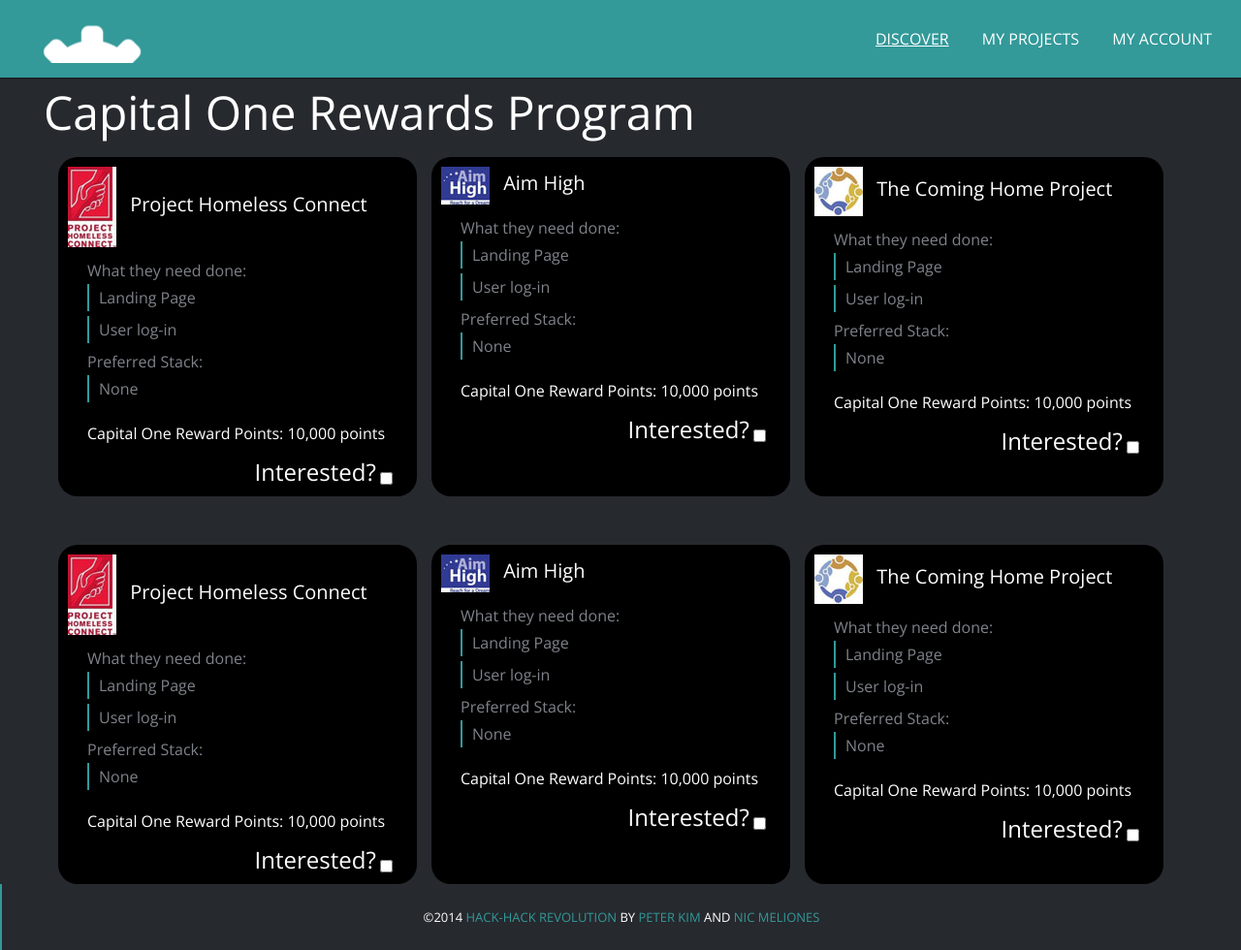
After one commit to 123peterkim/AngelHack, a PHP site: page /page2.html in a window 1280 px wide. The commit adds this page. Shown: the whole page at 97% size. Run offline with PHP 8.4, Linux system fonts and the light colour scheme; some libraries are stand-ins or nearby versions.

Commit message:
rough sketch for project list page

```diff
--- a/_include/css/main.css
+++ b/_include/css/main.css
@@ -16,6 +16,8 @@ Version: 1.0
 	margin-left: auto;
 	margin-right: auto;
 	width:300px;
+	margin-top: 50px;
+	margin-bottom: 50px;
 }
 
 #register {
@@ -24,6 +26,53 @@ Version: 1.0
 
 }
 
+#markinterested {
+	background-color: black;
+	height: 350px;
+	margin-left: 15px;
+	border-radius: 20px;
+}
+
+#projectimg {
+	margin: 10px 10px 10px 10px;
+}
+
+#projecttitle img, h4 {
+	display: inline-block;
+	margin-left: -20px;
+}
+
+#project2 {
+	margin-top: 50px;
+}
+
+#page2container {
+	margin-left: 75px;
+}
+
+.span4 div {
+	margin-left: 30px;
+}
+
+#rewards {
+/*	border-left: 2px #339999 solid;
+	padding-left: 10px;*/
+	margin-top: 20px;
+}
+
+p {
+	border-left: 2px #339999 solid;
+	padding-left: 10px;
+}
+
+h3 {
+	display: inline-block;
+}
+
+#interested {
+	float:right;
+	margin-right: 25px;
+}
 
 html, body {
 	height: 100%;
@@ -82,7 +131,7 @@ strong {
 }
 
 p {
-	margin: 0 0 30px;
+	margin: 0 0 5px;
 }
 
 hr {
@@ -223,7 +272,7 @@ h3,
 h4,
 h5,
 h6{
-	margin:0 0 20px 0;
+	margin:0 0 10px 0;
 	color:#FFFFFF;
 	font-weight:300;
 	font-family: 'Open Sans', sans-serif;
@@ -352,7 +401,7 @@ h3.spec {
 
 #home-slider .container .row {
 	position: absolute;
-	bottom: 100px;
+/*	bottom: 100px;*/
 }
 
 #home-slider .slider-text {
@@ -544,7 +593,7 @@ header #logo {
 }
 
 header #logo a {
-	background: url(../img/logo.png) no-repeat;
+	background: url(../img/logo1.png) no-repeat;
 	width: 130px;
 	height: 50px;
 	text-indent: -9999px;
@@ -595,6 +644,7 @@ nav#menu #menu-nav li a {
 nav#menu #menu-nav li.current a,
 nav#menu #menu-nav li a:hover {
 	color: white;
+	text-decoration: underline;
 }
 
 
--- a/index.html
+++ b/index.html
@@ -178,7 +178,7 @@
             </div>
             <div class="span6">
                 <h3>Sign in</h3>
-                <form  ng-submit="login()" class="signin form-horizontal">
+                <form  action="page2.html" class="signin form-horizontal">
                     <div class="form-group">
                         <label for="email" class="col-md-4 control-label">Email</label>
                         <div class="col-md-8">
@@ -193,7 +193,7 @@
                     </div>
                     <div class="form-group">
                         <div class="col-md-offset-4 col-md-8">
-                            <button type="submit" class="btn btn-warning">Sign in</button>
+                            <button type="submit" class="btn btn-warning" href="page2.html">Sign in</button>
                         </div>
                     </div>
                 </form>
--- /dev/null
+++ b/page2.html
@@ -0,0 +1,269 @@
+<!DOCTYPE html>
+<!--[if lt IE 7]><html class="no-js lt-ie9 lt-ie8 lt-ie7" lang="en"> <![endif]-->
+<!--[if (IE 7)&!(IEMobile)]><html class="no-js lt-ie9 lt-ie8" lang="en"><![endif]-->
+<!--[if (IE 8)&!(IEMobile)]><html class="no-js lt-ie9" lang="en"><![endif]-->
+<!--[if (IE 9)]><html class="no-js ie9" lang="en"><![endif]-->
+<!--[if gt IE 8]><!--> <html lang="en-US"> <!--<![endif]-->
+<head>
+
+    <!-- Meta Tags -->
+    <meta http-equiv="Content-Type" content="text/html; charset=UTF-8" />
+
+    <title>Hack-Hack Revolution</title>
+
+    <meta name="description" content="" />
+
+    <!-- Mobile Specifics -->
+    <meta name="viewport" content="width=device-width, initial-scale=1.0">
+    <meta name="HandheldFriendly" content="true"/>
+    <meta name="MobileOptimized" content="320"/>
+
+    <!-- Mobile Internet Explorer ClearType Technology -->
+    <!--[if IEMobile]>  <meta http-equiv="cleartype" content="on">  <![endif]-->
+
+    <!-- Bootstrap -->
+    <link href="_include/css/bootstrap.min.css" rel="stylesheet">
+
+    <!-- Main Style -->
+    <link href="_include/css/main.css" rel="stylesheet">
+
+    <!-- Supersized -->
+    <link href="_include/css/supersized.css" rel="stylesheet">
+    <link href="_include/css/supersized.shutter.css" rel="stylesheet">
+
+    <!-- FancyBox -->
+    <link href="_include/css/fancybox/jquery.fancybox.css" rel="stylesheet">
+
+    <!-- Font Icons -->
+    <link href="_include/css/fonts.css" rel="stylesheet">
+
+    <!-- Shortcodes -->
+    <link href="_include/css/shortcodes.css" rel="stylesheet">
+
+    <!-- Responsive -->
+    <link href="_include/css/bootstrap-responsive.min.css" rel="stylesheet">
+    <link href="_include/css/responsive.css" rel="stylesheet">
+
+    <!-- Custom CSS -->
+    <link href="_include/css/custom.css" rel="stylesheet">
+
+    <!-- Google Font -->
+    <link href='http://fonts.googleapis.com/css?family=Open+Sans:400,300,300italic,400italic,600,600italic,700,700italic,800,800italic' rel='stylesheet' type='text/css'>
+    <link rel="stylesheet" href="http://netdna.bootstrapcdn.com/font-awesome/4.0.3/css/font-awesome.min.css">
+    <!-- Fav Icon -->
+    <link rel="shortcut icon" href="#">
+
+    <link rel="apple-touch-icon" href="#">
+    <link rel="apple-touch-icon" sizes="114x114" href="#">
+    <link rel="apple-touch-icon" sizes="72x72" href="#">
+    <link rel="apple-touch-icon" sizes="144x144" href="#">
+
+    <!-- Modernizr -->
+    <script src="_include/js/modernizr.js"></script>
+
+    <!-- Analytics -->
+    <script type="text/javascript">
+
+      var _gaq = _gaq || [];
+      _gaq.push(['_setAccount', 'YOUR ID']);
+      _gaq.push(['_trackPageview']);
+
+      (function() {
+        var ga = document.createElement('script'); ga.type = 'text/javascript'; ga.async = true;
+        ga.src = ('https:' == document.location.protocol ? 'https://ssl' : 'http://www') + '.google-analytics.com/ga.js';
+        var s = document.getElementsByTagName('script')[0]; s.parentNode.insertBefore(ga, s);
+    })();
+
+</script>
+<!-- End Analytics -->
+</head>
+
+
+<body>
+
+    <!-- This section is for Splash Screen -->
+    <div class="ole">
+        <section id="jSplash">
+           <div id="circle"></div>
+       </section>
+   </div>
+   <!-- End of Splash Screen -->
+   <!-- Header -->
+   <header>
+    <div class="sticky-nav">
+    	<a id="mobile-nav" class="menu-nav" href="#menu-nav"></a>
+
+        <div id="logo">
+        	<a id="goUp" href="#home-slider" title="">Chakra Template</a>
+        </div>
+
+        <nav id="menu">
+        	<ul id="menu-nav">
+               <li class="current"><a href="#home-slider">Discover</a></li>
+               <li><a href="#myprojects">My Projects</a></li>
+               <li><a href="#myaccount">My Account</a></li>
+           </ul>
+       </nav>
+
+   </div>
+</header>
+<!-- End Header -->
+
+<!-- About Section -->
+<div id="landingpage" class="page-alternate">
+    <div class="container" id="page2container">
+        <div class="row">
+            <h1>Capital One Rewards Program</h1>
+
+            <div id="markinterested" class="span4">
+                <div id="projecttitle">
+                    <img id="projectimg" src="_include/img/phc.jpg" alt="">
+                    <h4>Project Homeless Connect</h4>
+                </div>
+                <div id="projectdesc">
+                    <h7>What they need done:</h7>
+                    <p>Landing Page</p>
+                    <p>User log-in</p>
+                    <h7>Preferred Stack:</h7>
+                    <p>None</p>
+                    <h6 id="rewards">Capital One Reward Points: 10,000 points</h6>
+                </div>
+                <div id="interested">
+                    <h3>Interested?</h3>
+                    <input type="checkbox" name="" value="">
+                </div>
+            </div>
+
+            <div id="markinterested" class="span4">
+                <div id="projecttitle">
+                    <img id="projectimg" src="_include/img/aimhigh.jpg" alt="">
+                <h4>Aim High</h4>
+                </div>
+                <div id="projectdesc">
+                    <h7>What they need done:</h7>
+                    <p>Landing Page</p>
+                    <p>User log-in</p>
+                    <h7>Preferred Stack:</h7>
+                    <p>None</p>
+                    <h6 id="rewards">Capital One Reward Points: 10,000 points</h6>
+                </div>
+                <div id="interested">
+                    <h3>Interested?</h3>
+                    <input type="checkbox" name="" value="">
+                </div>
+            </div>
+
+            <div id="markinterested" class="span4">
+                <div id="projecttitle">
+                    <img id="projectimg" src="_include/img/chp.jpg" alt="">
+                    <h4>The Coming Home Project</h4>
+
+                </div>
+                <div id="projectdesc">
+                    <h7>What they need done:</h7>
+                    <p>Landing Page</p>
+                    <p>User log-in</p>
+                    <h7>Preferred Stack:</h7>
+                    <p>None</p>
+                    <h6 id="rewards">Capital One Reward Points: 10,000 points</h6>
+                </div>
+                <div id="interested">
+                    <h3>Interested?</h3>
+                    <input type="checkbox" name="" value="">
+                </div>
+            </div>
+        </div>
+
+        <div class="row" id="project2">
+            <div id="markinterested" class="span4">
+                <div id="projecttitle">
+                    <img id="projectimg" src="_include/img/phc.jpg" alt="">
+                    <h4>Project Homeless Connect</h4>
+                </div>
+                <div id="projectdesc">
+                    <h7>What they need done:</h7>
+                    <p>Landing Page</p>
+                    <p>User log-in</p>
+                    <h7>Preferred Stack:</h7>
+                    <p>None</p>
+                    <h6 id="rewards">Capital One Reward Points: 10,000 points</h6>
+                </div>
+                <div id="interested">
+                    <h3>Interested?</h3>
+                    <input type="checkbox" name="" value="">
+                </div>
+            </div>
+
+            <div id="markinterested" class="span4">
+                <div id="projecttitle">
+                    <img id="projectimg" src="_include/img/aimhigh.jpg" alt="">
+                <h4>Aim High</h4>
+                </div>
+                <div id="projectdesc">
+                    <h7>What they need done:</h7>
+                    <p>Landing Page</p>
+                    <p>User log-in</p>
+                    <h7>Preferred Stack:</h7>
+                    <p>None</p>
+                    <h6 id="rewards">Capital One Reward Points: 10,000 points</h6>
+                </div>
+                <div id="interested">
+                    <h3>Interested?</h3>
+                    <input type="checkbox" name="" value="">
+                </div>
+            </div>
+
+            <div id="markinterested" class="span4">
+                <div id="projecttitle">
+                    <img id="projectimg" src="_include/img/chp.jpg" alt="">
+                    <h4>The Coming Home Project</h4>
+
+                </div>
+                <div id="projectdesc">
+                    <h7>What they need done:</h7>
+                    <p>Landing Page</p>
+                    <p>User log-in</p>
+                    <h7>Preferred Stack:</h7>
+                    <p>None</p>
+                    <h6 id="rewards">Capital One Reward Points: 10,000 points</h6>
+                </div>
+                <div id="interested">
+                    <h3>Interested?</h3>
+                    <input type="checkbox" name="" value="">
+                </div>
+            </div>
+        </div>
+    </div>
+</div>
+<!-- End About Section -->
+
+<!-- Footer -->
+<footer>
+ <p class="credits">&copy;2014 <a href="#" title="Hack-Hack Revolution">Hack-Hack Revolution</a> by <a href="#">Peter Kim</a> and <a href="#">Nic Meliones</a></p>
+</footer>
+<!-- End Footer -->
+
+<!-- Back To Top -->
+<a id="back-to-top" href="#">
+ <i class="font-icon-arrow-simple-up"></i>
+</a>
+<!-- End Back to Top -->
+
+
+<!-- Js -->
+<script src="http://ajax.googleapis.com/ajax/libs/jquery/1.9.1/jquery.min.js"></script> <!-- jQuery Core -->
+<script src="https://maps.googleapis.com/maps/api/js?sensor=true"></script> <!-- Google Map API -->
+<script src="_include/js/bootstrap.min.js"></script> <!-- Bootstrap -->
+<script src="_include/js/supersized.3.2.7.min.js"></script> <!-- Slider -->
+<script src="_include/js/waypoints.js"></script> <!-- WayPoints -->
+<script src="_include/js/waypoints-sticky.js"></script> <!-- Waypoints for Header -->
+<script src="_include/js/jquery.isotope.js"></script> <!-- Isotope Filter -->
+<script src="_include/js/jquery.fancybox.pack.js"></script> <!-- Fancybox -->
+<script src="_include/js/jquery.fancybox-media.js"></script> <!-- Fancybox for Media -->
+<script src="_include/js/jquery.tweet.js"></script> <!-- Tweet -->
+<script src="_include/js/plugins.js"></script> <!-- Contains: jPreloader, jQuery Easing, jQuery ScrollTo, jQuery One Page Navi -->
+<script src="_include/js/main.js"></script> <!-- Default JS -->
+<!-- End Js -->
+
+</body>
+</html>
```
Also changed, not shown: _include/img/aimhigh.jpg (added), _include/img/chp.jpg (added), _include/img/fsd.jpg (added), _include/img/phc.jpg (added).
